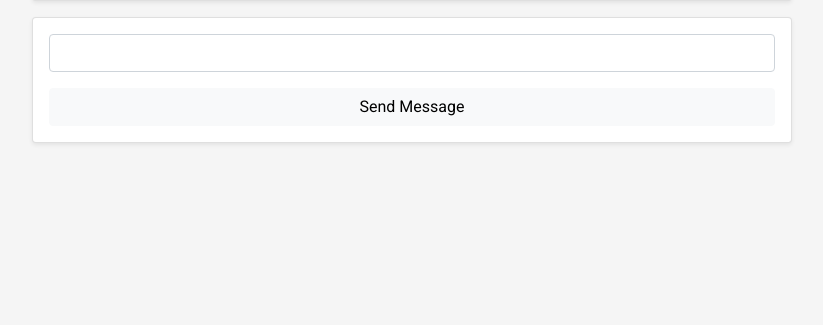
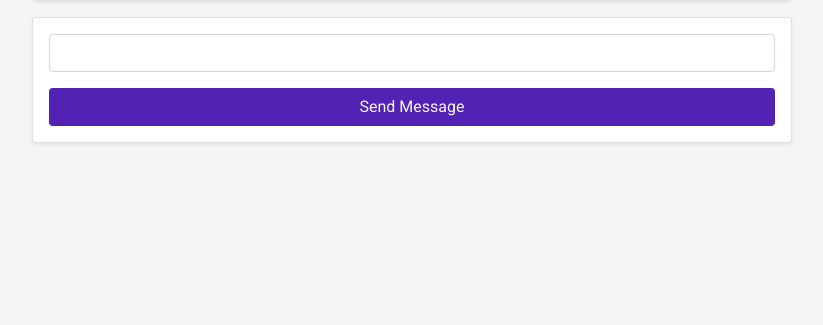
Before and after one commit to adamgilroy22/tribe, a Django app: template messaging/templates/thread.html in a window 1280 px wide. Shown: the part 191-516 px from the top of the page, without its empty margins (228-1051 px from the left). Run offline with Django 3.2, Linux system fonts and the light colour scheme; the template is opened without the code that fills it: values that come from a table or form of the project are taken from there, others are empty; some libraries are stand-ins or nearby versions.

Commit message:
Change send message button

```diff
--- a/messaging/templates/thread.html
+++ b/messaging/templates/thread.html
@@ -60,7 +60,7 @@
 				{{ form | crispy }}
 
 				<div class="d-grid gap-2 mt-3">
-					<button class="btn btn-light" type="submit">Send Message</button>
+					<button class="btn purple-btn" type="submit">Send Message</button>
 				</div>
 			</form>
 		</div>
```
